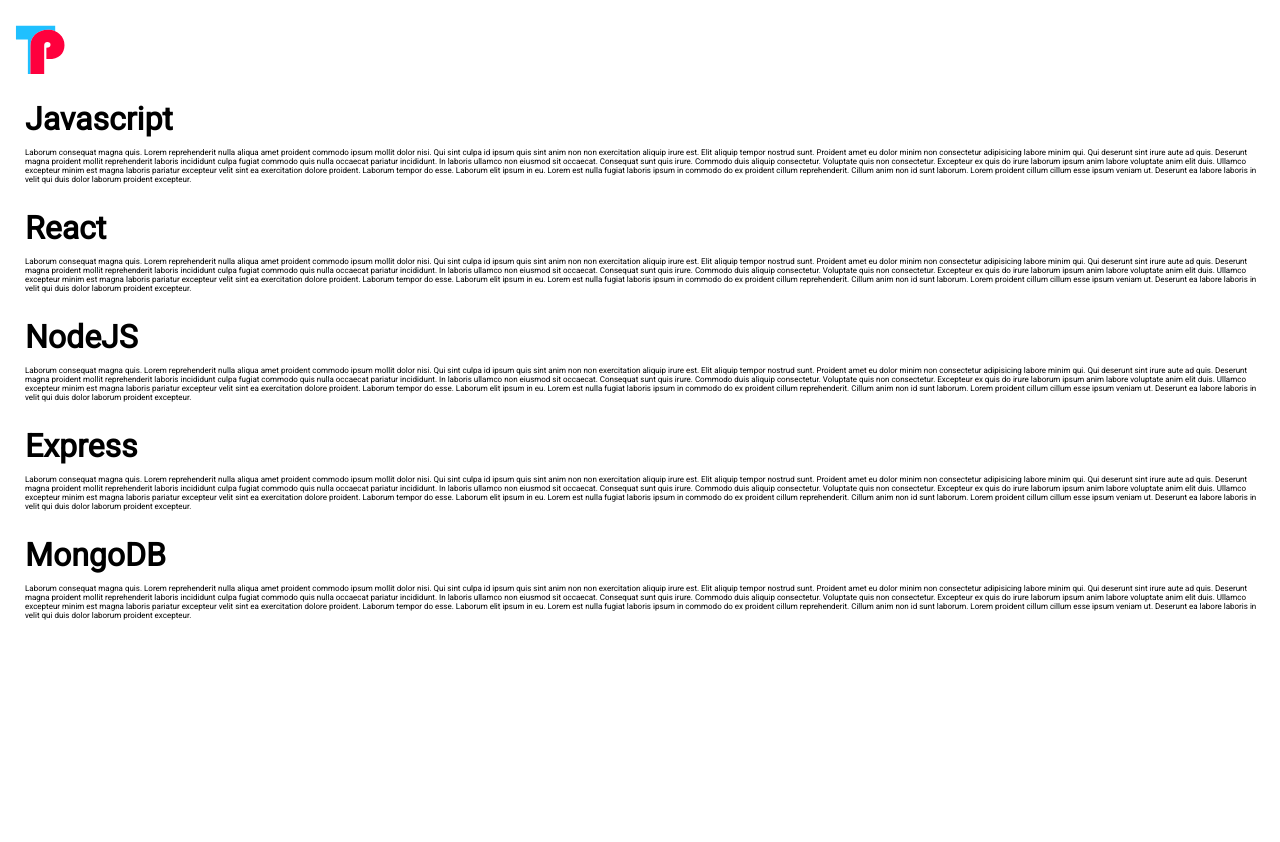
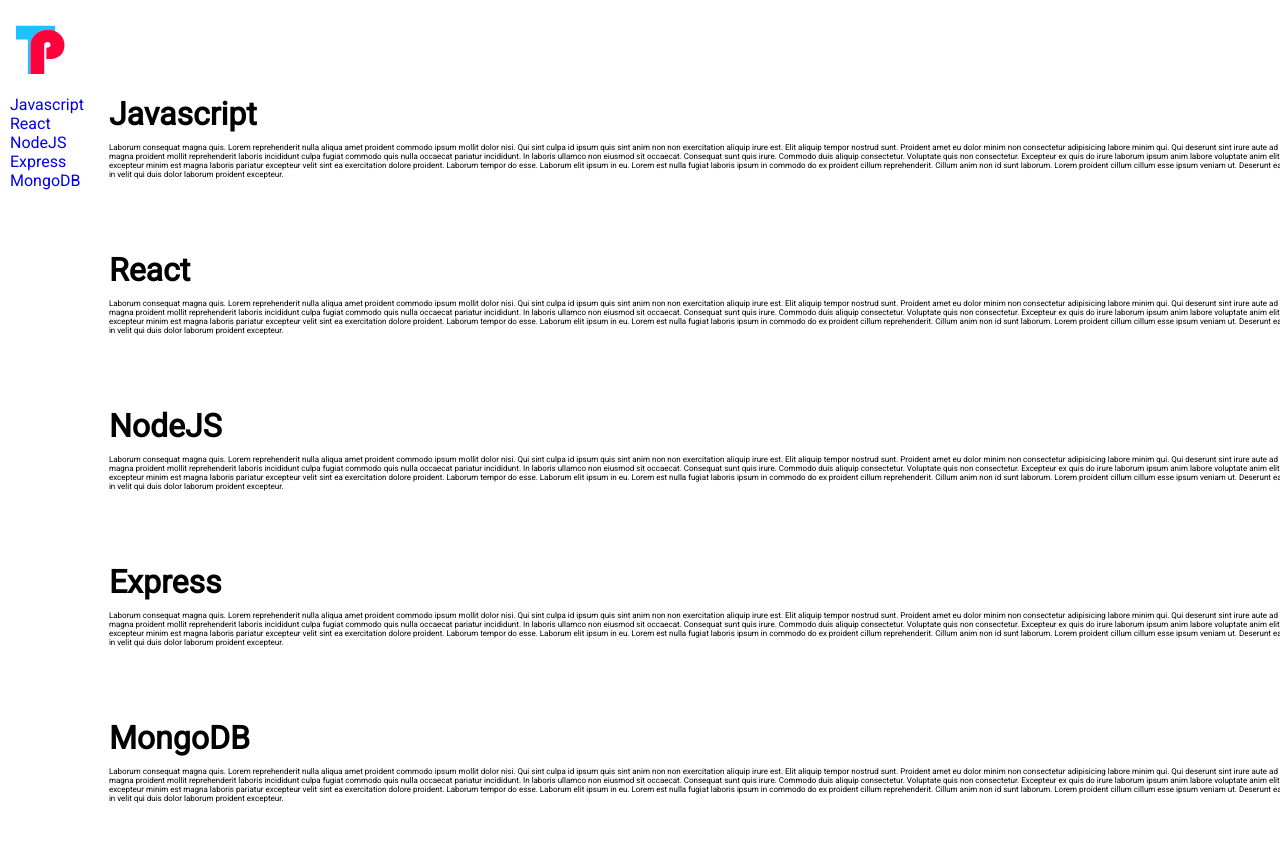
Before and after one commit to Tyler-Palmer/Portfolio, a React (Create React App) app in the folder client/: page / in a window 1280 px wide. Shown: the top 842 px of the page. Before the commit the page ends 800 px from the top, so only its background shows below. Built offline with nearby package versions, Linux system fonts and the light colour scheme.

Commit message:
working context, navigation, and minor styling

```diff
--- a/client/src/App.js
+++ b/client/src/App.js
@@ -1,6 +1,6 @@
 import React, { Component } from "react";
 import { Switch, Route } from "react-router-dom";
-import Header from "./Components/Header/Header"
+import Header from "./Components/Header/Header";
 import Nav from "./Components/Nav/Nav";
 import Landing from "./Components/Landing/Landing";
 
@@ -9,9 +9,12 @@ class App extends Component {
     return (
       <div>
         <Header />
-        <Switch>
-          <Route exact path="/" component={Landing} />
-        </Switch>
+        <div className="main-wrapper">
+          <Nav />
+          <Switch>
+            <Route exact path="/" component={Landing} />
+          </Switch>
+        </div>
       </div>
     );
   }
--- a/client/src/ComponentStyles/_styles.scss
+++ b/client/src/ComponentStyles/_styles.scss
@@ -13,3 +13,7 @@
     list-style: none;
     font-family: "Roboto", sans-serif !important;
 }
+
+.main-wrapper{
+    display: flex;
+}
--- a/client/src/Components/Landing/Landing.js
+++ b/client/src/Components/Landing/Landing.js
@@ -1,56 +1,12 @@
 import React, { Component } from "react";
-import { LoremIpsum } from "lorem-ipsum";
-
-const lorem = new LoremIpsum({
-  sentencesPerParagraph: {
-    min: 4,
-    max: 10
-  },
-  wordsPerSentence: {
-    max: 16,
-    min: 4
-  }
-});
-const example = lorem.generateParagraphs(3);
+import { withContent } from "../../Context/ContentProvider";
 
 class Landing extends Component {
-  constructor(props) {
-    super(props);
-    this.state = {
-      things: [
-        {
-          id: "a",
-          headline: "Javascript",
-          text: example
-        },
-        {
-          id: "b",
-          headline: "React",
-          text: example
-        },
-        {
-          id: "c",
-          headline: "NodeJS",
-          text: example
-        },
-        {
-          id: "d",
-          headline: "Express",
-          text: example
-        },
-        {
-          id: "e",
-          headline: "MongoDB",
-          text: example
-        }
-      ]
-    };
-  }
   render() {
-    console.log(this.state.things);
+    console.log(this.props.things);
     return (
       <div className="landing-wrapper">
-        {this.state.things.map(thing => (
+        {this.props.things.map(thing => (
           <div id={thing.id} key={thing.id} className="text-card">
             <h1>{thing.headline.toString()}</h1>
             <p>{thing.text.toString()}</p>
@@ -61,4 +17,4 @@ class Landing extends Component {
   }
 }
 
-export default Landing;
+export default withContent(Landing);
--- a/client/src/Components/Landing/_landing.scss
+++ b/client/src/Components/Landing/_landing.scss
@@ -2,16 +2,18 @@
 
 .landing-wrapper{
     background-color: rgba(255,255,255,1);
-    margin-top: 25px;
-    padding: 0 15px 0 15px;
+    // margin-top: 25px;
+    padding: 20px 15px 0 15px;
+    height: 100vh;
     width: 100%;
+    overflow-y: scroll;
     display: flex;
     flex-direction: column;
         .text-card{
             height: 100%;
             width: 100vw;
             margin: 0 0 25px 0px;
-            padding: 0 25px 0 10px;
+            padding: 0 45px 0 10px;
 
             h1{
                 margin: 0 0 10px 0;
--- a/client/src/Components/Nav/Nav.js
+++ b/client/src/Components/Nav/Nav.js
@@ -1,17 +1,22 @@
 import React, { Component } from 'react'
-
+import { withContent } from '../../Context/ContentProvider'
 class Nav extends Component{
 
     render(){
         return(
-            <div>
-                <ul>
-                    <li><a href="#">Projects</a></li>
-                    <li><a href="#">Connect</a></li>
-                </ul>
+            <div className="nav-container">
+                <div className="navigation">
+                {
+                    this.props.things.map(thing => (
+                        <div key={thing.id}>
+                            <a href={`#${thing.id}`}>{thing.headline}</a>
+                        </div>
+                    ))
+                }
+                </div>
             </div>
         )
     }
 }
 
-export default Nav
+export default withContent(Nav)
--- a/client/src/Components/Nav/_nav.scss
+++ b/client/src/Components/Nav/_nav.scss
@@ -1 +1,13 @@
 @import "../ComponentStyles/base";
+
+.nav-container{
+    display: flex;
+    background: rgba(255,255,255,0);
+    z-index: 100;
+
+    .navigation{
+        margin-left: 10px;
+        margin-top: 20px;
+        background: rgba(255,255,255,0);
+    }
+}
--- /dev/null
+++ b/client/src/Context/ContentProvider.js
@@ -0,0 +1,70 @@
+import React, {Component} from "react"
+
+import { LoremIpsum } from "lorem-ipsum";
+
+const lorem = new LoremIpsum({
+  sentencesPerParagraph: {
+    min: 4,
+    max: 10
+  },
+  wordsPerSentence: {
+    max: 16,
+    min: 4
+  }
+});
+const example = lorem.generateParagraphs(3);
+
+const { Consumer, Provider } = React.createContext()
+
+class ContentProvider extends Component{
+    constructor(){
+        super()
+        this.state = {
+            things: [
+                {
+                  id: "a",
+                  headline: "Javascript",
+                  text: example
+                },
+                {
+                  id: "b",
+                  headline: "React",
+                  text: example
+                },
+                {
+                  id: "c",
+                  headline: "NodeJS",
+                  text: example
+                },
+                {
+                  id: "d",
+                  headline: "Express",
+                  text: example
+                },
+                {
+                  id: "e",
+                  headline: "MongoDB",
+                  text: example
+                }
+              ]
+            }
+        }
+
+    render(){
+        return(
+            <Provider value={{
+                ...this.state
+            }}>
+                {this.props.children}
+            </Provider>
+        )
+    }
+}
+
+export const withContent = C => props => (
+    <Consumer>
+        {value => <C {...props} {...value} />}
+    </Consumer>
+)
+
+export default ContentProvider
--- a/client/src/index.js
+++ b/client/src/index.js
@@ -1,14 +1,74 @@
-import React from 'react';
-import ReactDOM from 'react-dom';
-import App from './App';
-import { BrowserRouter } from 'react-router-dom'
-import "./ComponentStyles/_styles.scss"
-import { library } from '@fortawesome/fontawesome-svg-core'
-import { fab } from '@fortawesome/free-brands-svg-icons'
-import { faSearch, faCircle, faQuoteLeft, faCopyright, faBars, faQuoteRight, faArrowDown, faArrowUp, faUtensils, faMugHot, faBeer, faMapMarker, faHome, faWindowClose, faBath, faBed, faArrowAltCircleLeft, faArrowAltCircleRight, faLightbulb, faWrench, faPencilAlt, faHeart, faWalking, faSubway, faBus, faBicycle } from '@fortawesome/free-solid-svg-icons'
-library.add(fab, faSearch, faCircle, faQuoteLeft, faCopyright, faBars, faQuoteRight, faArrowDown, faArrowUp, faUtensils, faMugHot, faBeer, faMapMarker, faHome, faWindowClose, faBath, faBed, faArrowAltCircleLeft, faArrowAltCircleRight, faLightbulb, faWrench, faPencilAlt, faHeart, faWalking, faSubway, faBus, faBicycle );
+import React from "react";
+import ReactDOM from "react-dom";
+import App from "./App";
+import ContentProvider from "./Context/ContentProvider";
+import { BrowserRouter } from "react-router-dom";
+import "./ComponentStyles/_styles.scss";
+import { library } from "@fortawesome/fontawesome-svg-core";
+import { fab } from "@fortawesome/free-brands-svg-icons";
+import {
+  faSearch,
+  faCircle,
+  faQuoteLeft,
+  faCopyright,
+  faBars,
+  faQuoteRight,
+  faArrowDown,
+  faArrowUp,
+  faUtensils,
+  faMugHot,
+  faBeer,
+  faMapMarker,
+  faHome,
+  faWindowClose,
+  faBath,
+  faBed,
+  faArrowAltCircleLeft,
+  faArrowAltCircleRight,
+  faLightbulb,
+  faWrench,
+  faPencilAlt,
+  faHeart,
+  faWalking,
+  faSubway,
+  faBus,
+  faBicycle
+} from "@fortawesome/free-solid-svg-icons";
+library.add(
+  fab,
+  faSearch,
+  faCircle,
+  faQuoteLeft,
+  faCopyright,
+  faBars,
+  faQuoteRight,
+  faArrowDown,
+  faArrowUp,
+  faUtensils,
+  faMugHot,
+  faBeer,
+  faMapMarker,
+  faHome,
+  faWindowClose,
+  faBath,
+  faBed,
+  faArrowAltCircleLeft,
+  faArrowAltCircleRight,
+  faLightbulb,
+  faWrench,
+  faPencilAlt,
+  faHeart,
+  faWalking,
+  faSubway,
+  faBus,
+  faBicycle
+);
 
-
-ReactDOM.render(<BrowserRouter>
-    <App />
-</BrowserRouter>, document.getElementById('root'));
+ReactDOM.render(
+  <BrowserRouter>
+    <ContentProvider>
+      <App />
+    </ContentProvider>
+  </BrowserRouter>,
+  document.getElementById("root")
+);
```
